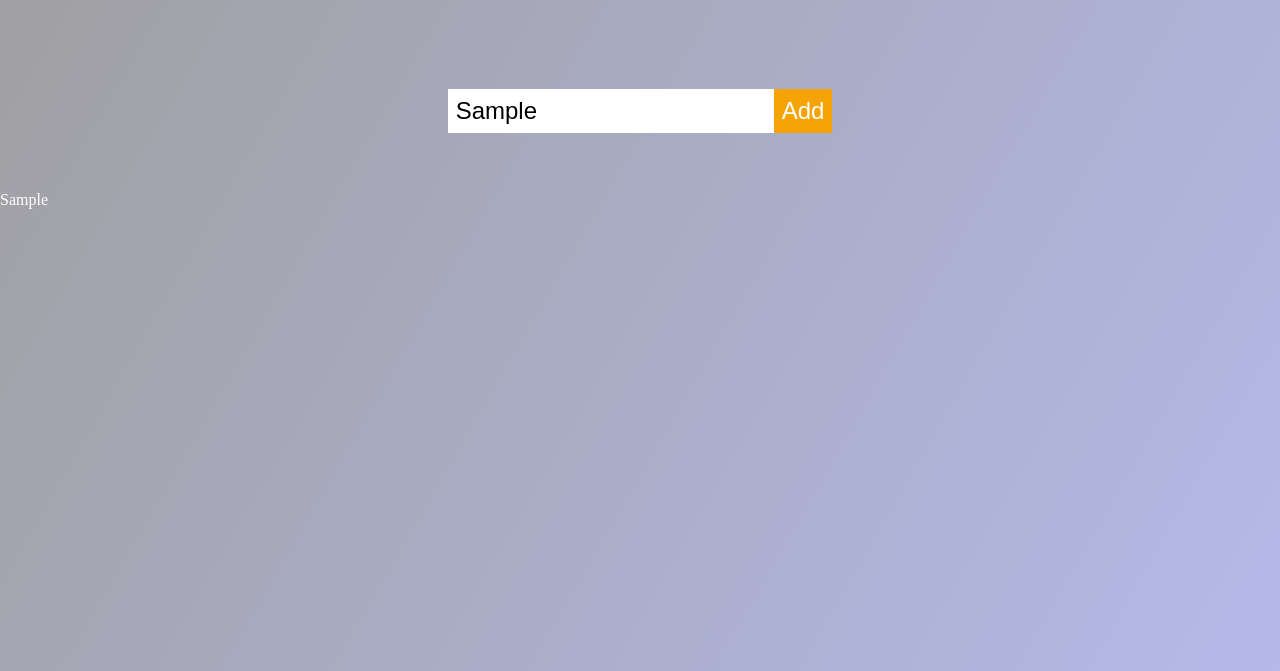
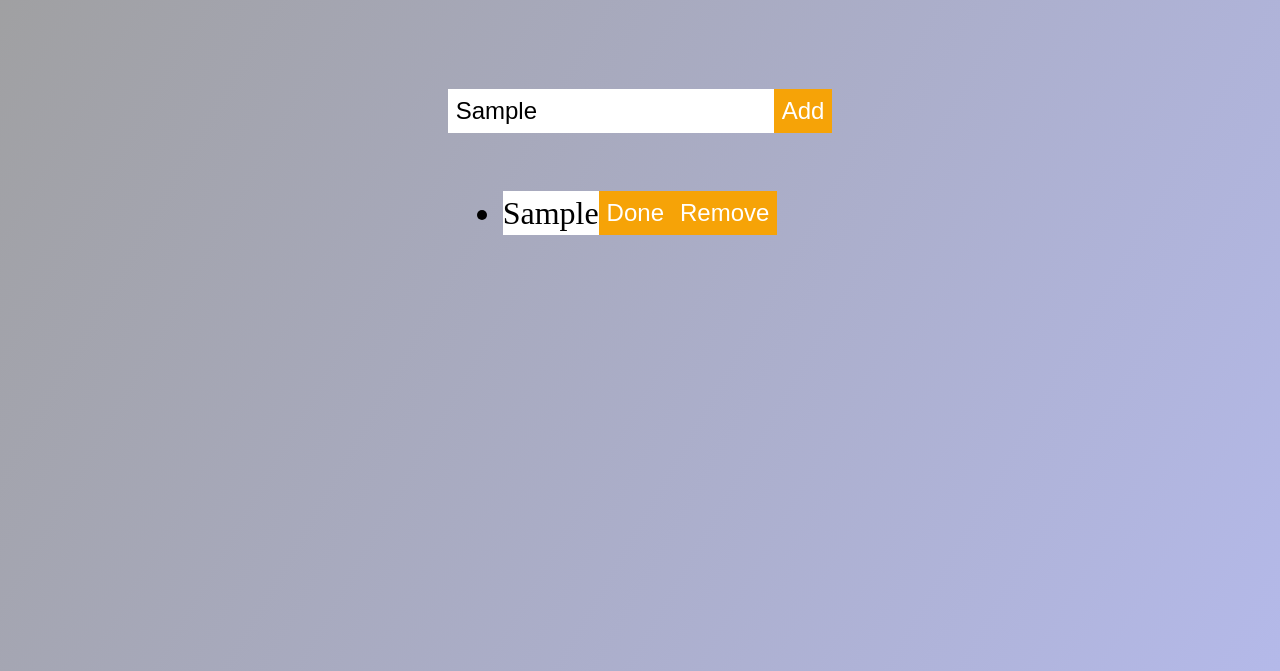
Before and after one commit to cheungjoshua/todolist, a plain HTML site: page index.html in a window 1280 px wide. Both pictures are taken after typing "Sample" into the empty fields and a click on the button "Add". Shown: the part 129-800 px from the top of the page. Drawn offline with Linux system fonts and the light colour scheme.

Commit message:
added the button

```diff
--- a/app.js
+++ b/app.js
@@ -22,4 +22,16 @@ function addTodo(evt) {
     todoDiv.appendChild(newTodo);
     //Add Todo div to todoList
     todoList.appendChild(todoDiv);
+    //Creat Add Button
+    addButton = document.createElement('button');
+    addButton.innerHTML = 'Done';
+    addButton.classList.add('done-button');
+    todoDiv.appendChild(addButton);
+    //Create Remove Button
+    removeButton = document.createElement('button');
+    removeButton.innerHTML = 'Remove';
+    removeButton.classList.add('remove-button');
+    todoDiv.appendChild(removeButton);
+
+
 }
--- a/styles.css
+++ b/styles.css
@@ -23,25 +23,47 @@ form {
 }
 
 form input,
-form button {
+form button,
+.done-button,
+.remove-button {
     padding: 0.5rem;
     font-size: 1.5rem;
     border: none;
     /* background: white; */
 }
 
-form button {
+form button,
+.done-button,
+.remove-button
+{
     color: white;
     background: #f6a307;
     cursor: pointer;
     transition: all 0.3s ease;
 }
 
-form button:hover {
+form button:hover,
+.done-button:hover,
+.remove-button:hover {
     color: #f6a307;
     background: white;
 }
 
+.todo-list {
+    display: flex;
+    flex-direction: column;
+    align-items: center;
+    justify-content: space-between;
+}
+
 .todo {
+
     display: flex;
+    align-items: center;
+    justify-content: space-between;
+    /* padding: 0.5rem; */
+    font-size: 2rem;
+    border: none;
+    background: white;
+    color: black;
 }
```
